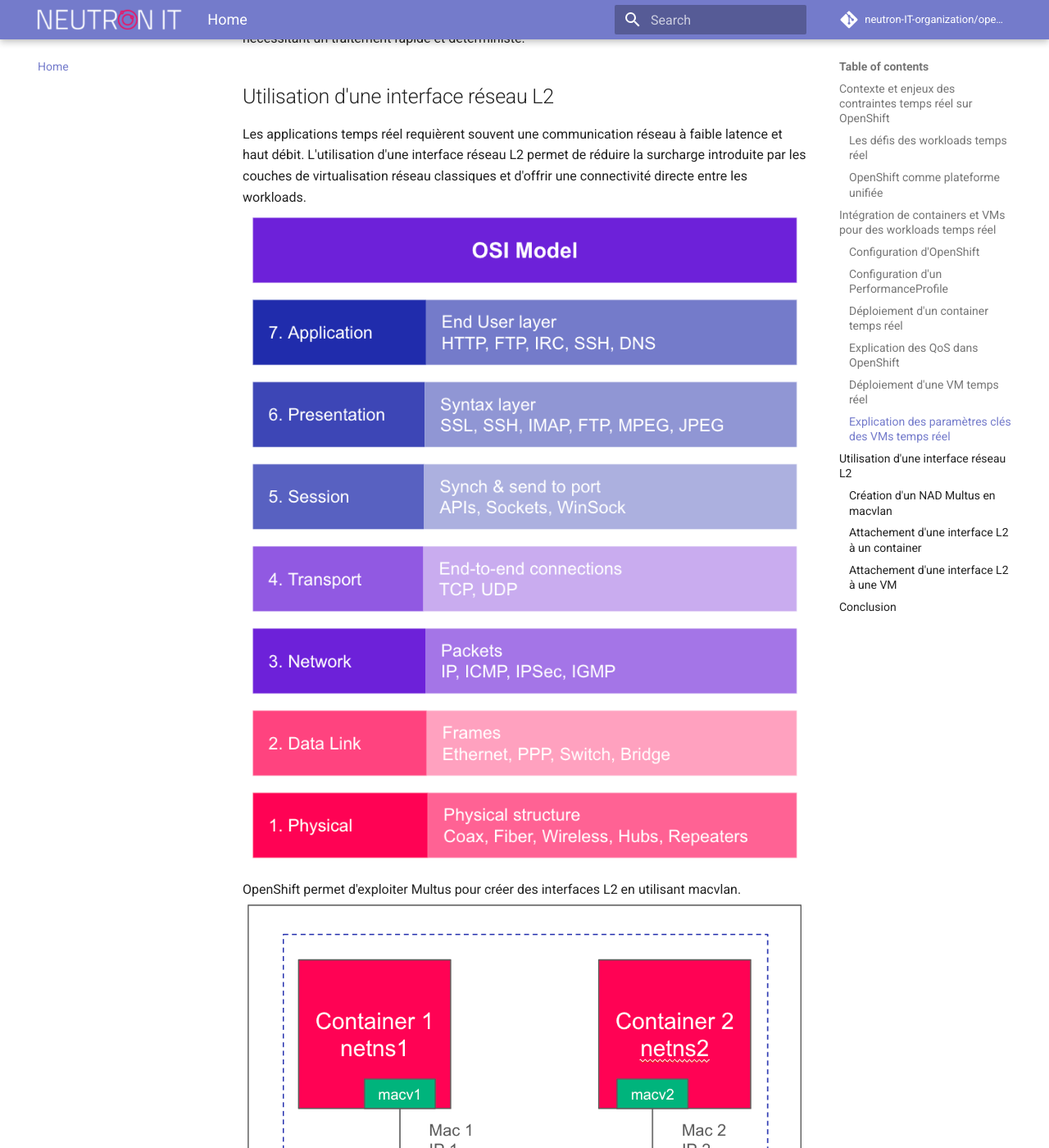
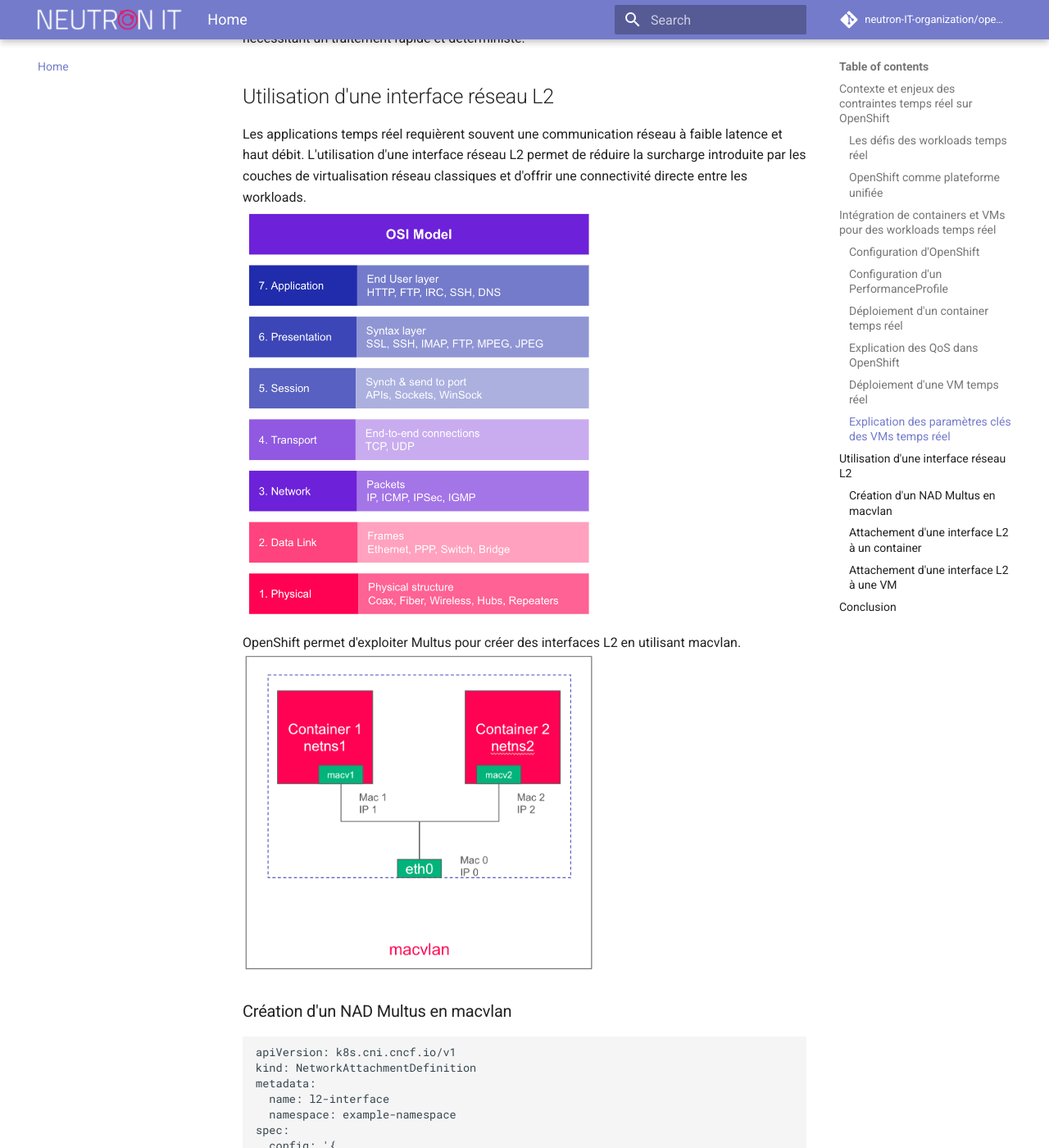
Before and after one commit to neutron-IT-organization/openshift-realtime, an MkDocs documentation site: the page built from content/index.md, in a window 1280 px wide and 1400 px high, scrolled down 4570 px. Shown: the whole window at 82% size. Built offline with MkDocs 1.6.1 and Material for MkDocs 9.7.7, drawn with Linux system fonts in a browser that asks for light colours; comment, search, counter and statistics services are not loaded.

Commit message:
fix css priority

```diff
--- a/content/stylesheets/extra.css
+++ b/content/stylesheets/extra.css
@@ -5,6 +5,6 @@
   }
 
 .scaled-image {
-  max-width: 62.5%;
+  max-width: 62.5% !important;
   display: block; /* Optionnel pour éviter des problèmes d'alignement */
 }
```
